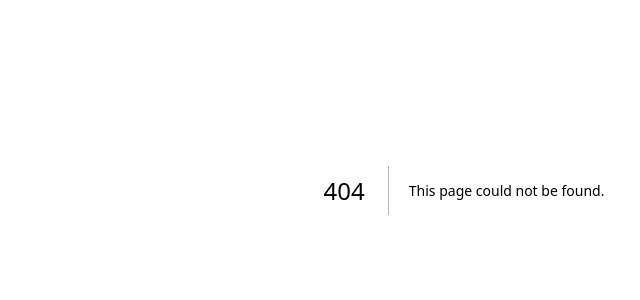
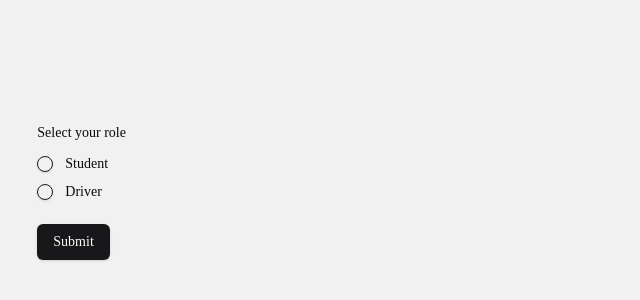
Before and after one commit to Asonance11/EduRide, a Next.js app: page /select-role in a window 1280 px wide. Before the commit this address had no page. Shown: the part 210-510 px from the top of the page, without its empty margins (176-816 px from the left). Built offline with nearby package versions, Linux system fonts and the light colour scheme.

Commit message:
Select role page

```diff
--- /dev/null
+++ b/app/(platform)/(auth)/_components/SelectRoleForm.tsx
@@ -0,0 +1,80 @@
+'use client';
+
+import { zodResolver } from '@hookform/resolvers/zod';
+import { useForm } from 'react-hook-form';
+import { z } from 'zod';
+
+import { Button } from '@/components/ui/button';
+import {
+  Form,
+  FormControl,
+  FormField,
+  FormItem,
+  FormLabel,
+  FormMessage,
+} from '@/components/ui/form';
+import { RadioGroup, RadioGroupItem } from '@/components/ui/radio-group';
+import { createUser } from '@/actions/createUser';
+import { toast } from 'sonner';
+import { redirect } from 'next/navigation';
+
+const FormSchema = z.object({
+  role: z.enum(['STUDENT', 'DRIVER', 'ADMIN'], {
+    required_error: 'You need to select a role.',
+  }),
+});
+
+export default function SelectRoleForm() {
+  const form = useForm<z.infer<typeof FormSchema>>({
+    resolver: zodResolver(FormSchema),
+  });
+
+  const onSubmit = async (data: z.infer<typeof FormSchema>) => {
+    try {
+      await createUser(data.role);
+      toast.success('Account succesfully created');
+      redirect('/dashboard');
+    } catch (error) {
+      console.log(error);
+      toast.error('An error occured');
+    }
+  };
+
+  return (
+    <Form {...form}>
+      <form onSubmit={form.handleSubmit(onSubmit)} className="w-2/3 space-y-6">
+        <FormField
+          control={form.control}
+          name="role"
+          render={({ field }) => (
+            <FormItem className="space-y-3">
+              <FormLabel>Select your role</FormLabel>
+              <FormControl>
+                <RadioGroup
+                  onValueChange={field.onChange}
+                  defaultValue={field.value}
+                  className="flex flex-col space-y-1"
+                >
+                  <FormItem className="flex items-center space-x-3 space-y-0">
+                    <FormControl>
+                      <RadioGroupItem value="STUDENT" />
+                    </FormControl>
+                    <FormLabel className="font-normal">Student</FormLabel>
+                  </FormItem>
+                  <FormItem className="flex items-center space-x-3 space-y-0">
+                    <FormControl>
+                      <RadioGroupItem value="DRIVER" />
+                    </FormControl>
+                    <FormLabel className="font-normal">Driver</FormLabel>
+                  </FormItem>
+                </RadioGroup>
+              </FormControl>
+              <FormMessage />
+            </FormItem>
+          )}
+        />
+        <Button type="submit">Submit</Button>
+      </form>
+    </Form>
+  );
+}
--- /dev/null
+++ b/app/(platform)/(auth)/select-role/page.tsx
@@ -0,0 +1,6 @@
+import React from 'react';
+import SelectRoleForm from '../_components/SelectRoleForm';
+
+export default function SelectRolePage() {
+  return <SelectRoleForm />;
+}
```
